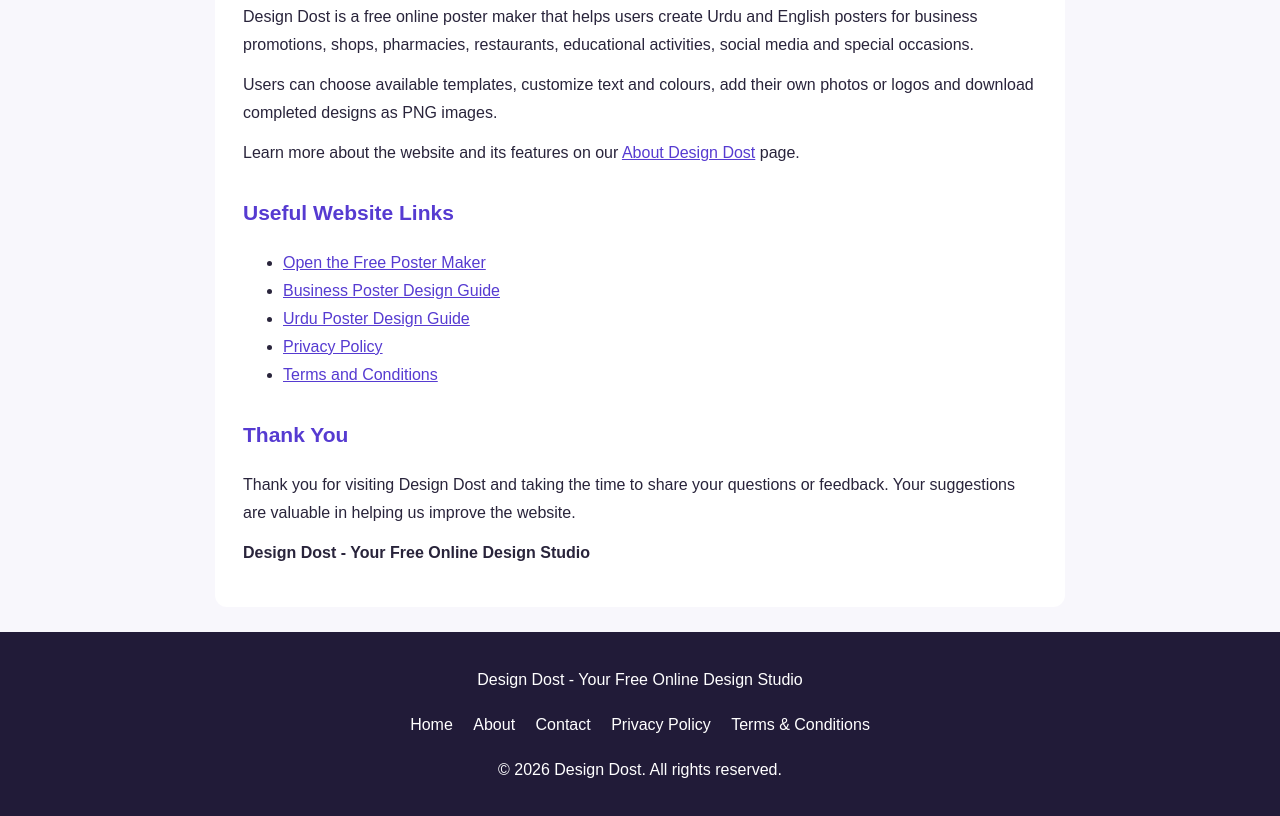
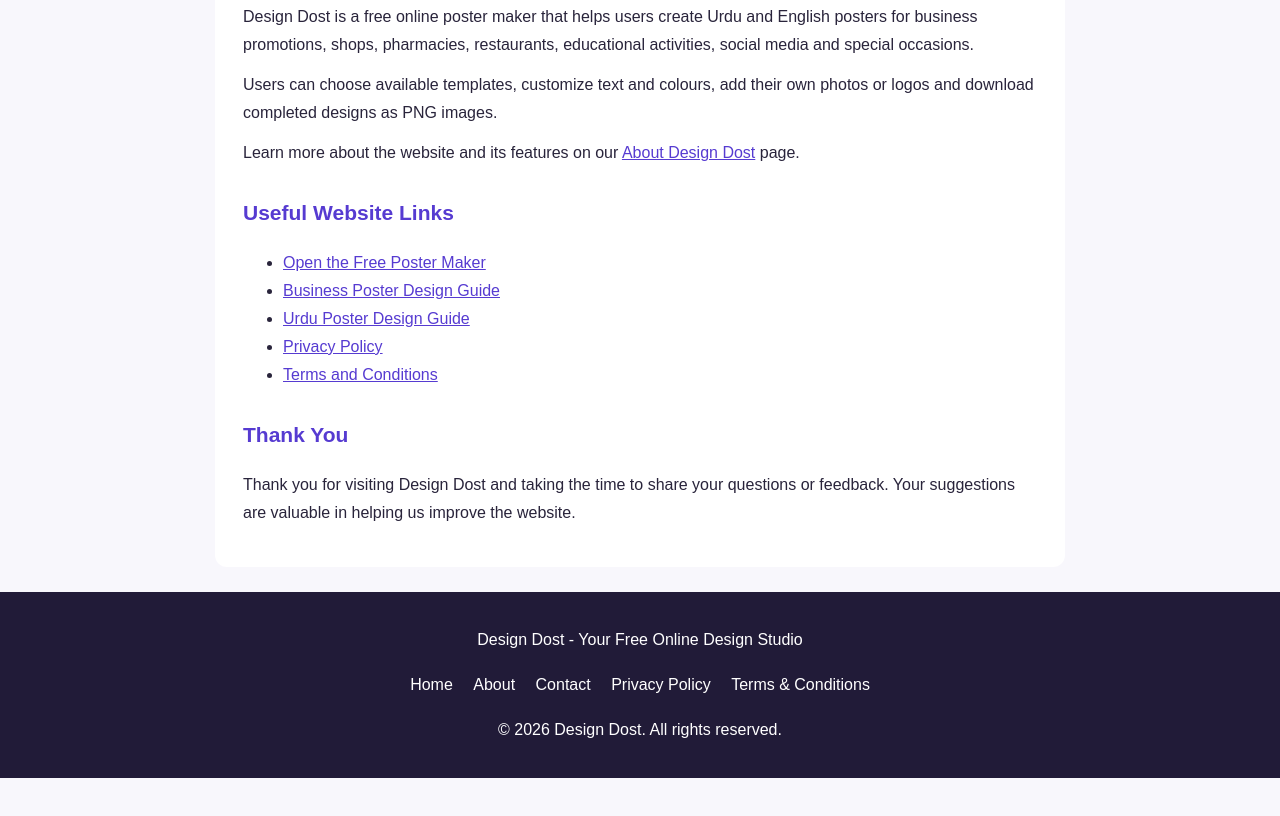
Before and after one commit to designdoststudio/designdoststudio.github.io, a plain HTML site: page contact.html in a window 1280 px wide. Shown: the part 1687-2503 px from the top of the page. After the commit the page ends 2465 px from the top, so only its background shows below. Drawn offline with Linux system fonts and the light colour scheme.

Commit message:
Update contact.html

```diff
--- a/contact.html
+++ b/contact.html
@@ -206,8 +206,6 @@ kamalsonspharmacy@gmail.com
 
 <p>Thank you for visiting Design Dost and taking the time to share your questions or feedback. Your suggestions are valuable in helping us improve the website.</p>
 
-<p><strong>Design Dost - Your Free Online Design Studio</strong></p>
-
 </main>
 
 <footer>
```
